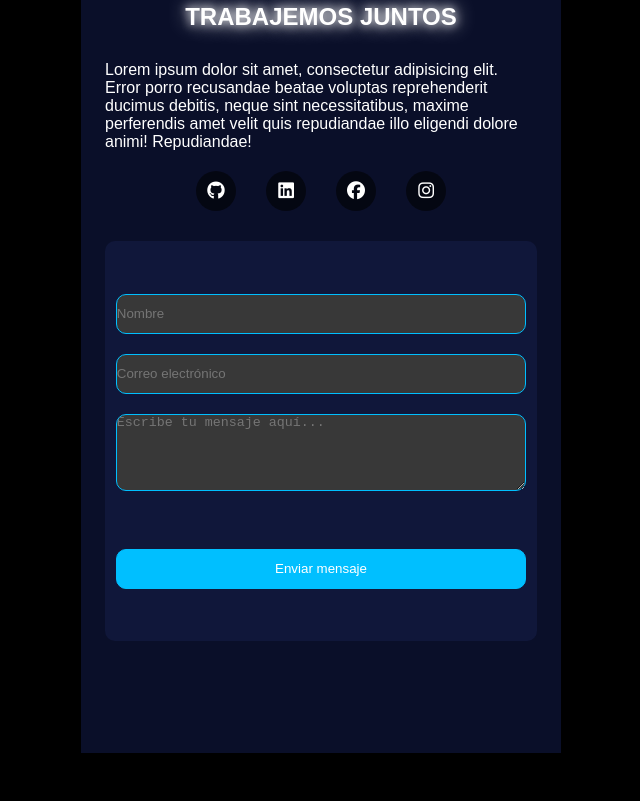
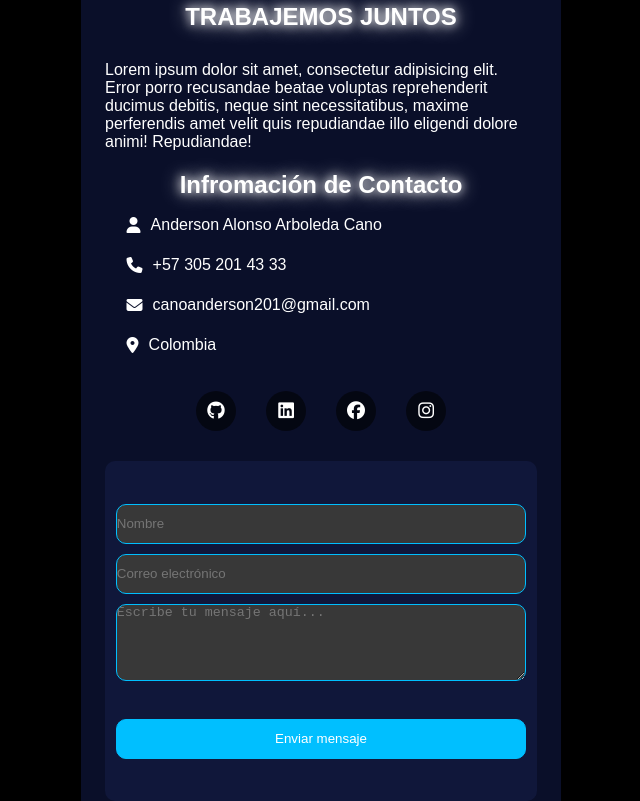
Before and after one commit to cano0102/PORTAFOLIO, a plain HTML site: page PORTAFOLIO/index.html in a window 1280 px wide. Shown: the part 2839-3640 px from the top of the page, without its empty margins (319-959 px from the left). Before the commit the page ends 3592 px from the top, so only its background shows below. Drawn offline with nearby package versions, Linux system fonts and the light colour scheme.

Commit message:
agregando parte de contacto

```diff
--- a/PORTAFOLIO/css/style.css
+++ b/PORTAFOLIO/css/style.css
@@ -826,6 +826,47 @@ Estilos De Descripcion Y Nombres */
 
 }
 
+
+
+
+
+.informacion-de-contacto{
+  height: 200px;
+  width: 100%;
+  display: flex;
+  justify-content: center;
+  align-items: center;
+  flex-direction: column;
+  color: white;
+}
+
+
+.titulo-info-contacto{
+  color: white;
+  text-shadow: 0 0 10px white, 0 0 20px white;
+
+}
+
+
+.info-contacto{
+  height: 200px;
+  width:90%;
+  display: flex;
+  justify-content: center;
+  align-items: center;
+  flex-direction: column;
+  color: white;
+}
+.contact-item{
+  height: 40px;
+  width: 90%;
+  display: flex;
+  align-items: center;
+  flex-direction: row;
+  color: white;
+  gap: 10px;
+}
+
 .redes-sociales-conctacto i {
   color: white;
   font-size: 18px;
@@ -853,7 +894,7 @@ Estilos De Descripcion Y Nombres */
 
 .formulario{
  width: 90%;
- height: 400px;
+ height: 340px;
  display: flex;
  align-items: center;
  flex-direction: column;
@@ -862,13 +903,13 @@ Estilos De Descripcion Y Nombres */
 
 .formulario form{
  width: 100%;
- height: 400px;
+ height: 340px;
   background-color: #10173a;
  display: flex;
  align-items: center;
  flex-direction: column;
  justify-content: center;
- gap: 20px;
+ gap: 10px;
  border-radius: 10px;
 
 }
--- a/PORTAFOLIO/index.html
+++ b/PORTAFOLIO/index.html
@@ -193,7 +193,36 @@
       <div class="trabajemos-juntos">
 
         <div class="parrafo-contacto">
-          <p>Lorem ipsum dolor sit amet, consectetur adipisicing elit. Error porro recusandae beatae voluptas reprehenderit ducimus debitis, neque sint necessitatibus, maxime perferendis amet velit quis repudiandae illo eligendi dolore animi! Repudiandae!</p>
+          <p>Lorem ipsum dolor sit amet, consectetur adipisicing elit. Error porro recusandae beatae voluptas
+            reprehenderit ducimus debitis, neque sint necessitatibus, maxime perferendis amet velit quis repudiandae
+            illo eligendi dolore animi! Repudiandae!</p>
+        </div>
+
+        <div class="informacion-de-contacto">
+          <div class="titulo-info-contacto">
+            <h2>Infromación de Contacto</h2>
+          </div>
+
+          <div class="info-contacto">
+            <div class="contact-item">
+              <i class="fas fa-user"></i>
+              <p>Anderson Alonso Arboleda Cano</p>
+            </div>
+            <div class="contact-item">
+              <i class="fas fa-phone"></i>
+              <p>+57 305 201 43 33</p>
+            </div>
+            <div class="contact-item">
+              <i class="fas fa-envelope"></i>
+              <p>canoanderson201@gmail.com</p>
+            </div>
+
+            <div class="contact-item">
+              <i class="fas fa-map-marker-alt"></i>
+              <p>Colombia</p>
+            </div>
+          </div>
+
         </div>
 
 
@@ -224,7 +253,8 @@
 
 
           <input type="email" id="correo" name="correo" placeholder="Correo electrónico" required>
-          <textarea id="mensaje" name="mensaje" rows="5" cols="30" placeholder="Escribe tu mensaje aquí..." required></textarea><br>
+          <textarea id="mensaje" name="mensaje" rows="5" cols="30" placeholder="Escribe tu mensaje aquí..."
+            required></textarea><br>
           <input type="submit" value="Enviar mensaje" class="boton-formulario">
         </form>
       </div>
```
